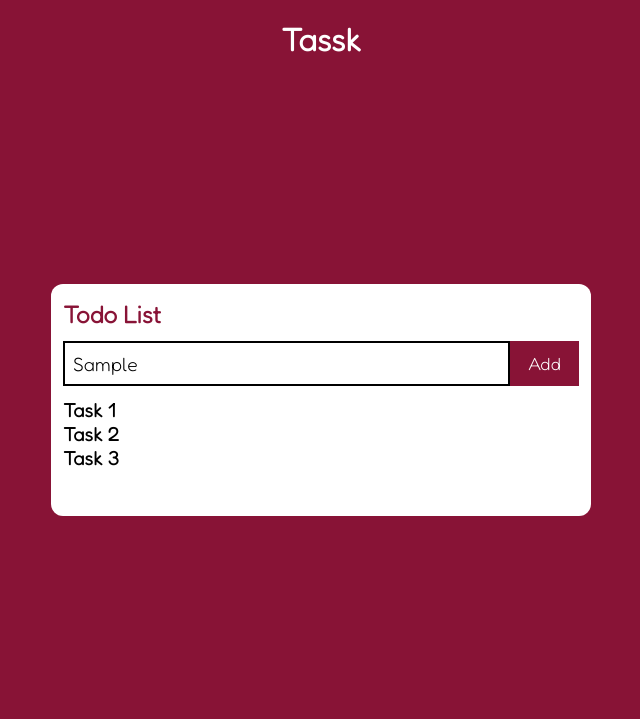
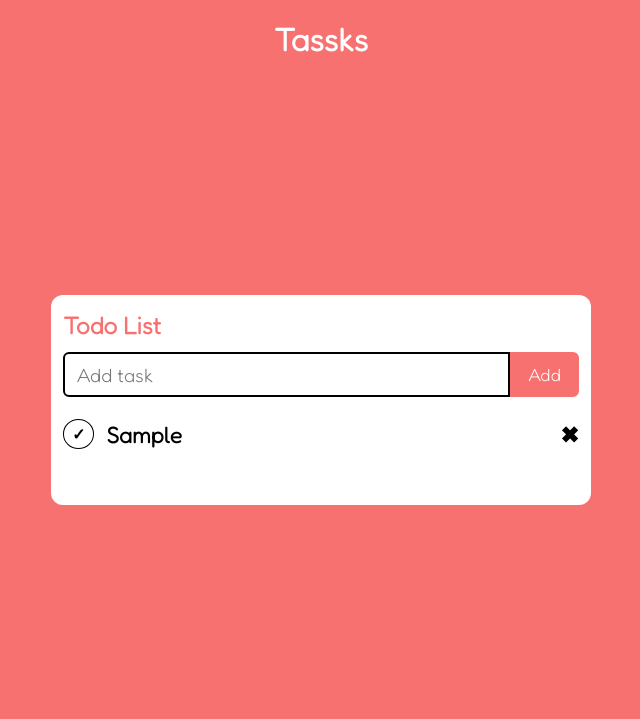
Before and after one commit to Habib-0007/Tassks, a plain HTML site: page index.html in a window 1280 px wide. Both pictures are taken after typing "Sample" into the empty fields and a click on the button "Add". Shown: the top 719 px of the page, without its empty margins (319-959 px from the left). Drawn offline with Linux system fonts and the light colour scheme.

Commit message:
Made the App functional

```diff
--- a/css/index.css
+++ b/css/index.css
@@ -8,7 +8,8 @@
 }
 
 :root {
-	--main: hsl(342, 75.5%, 30.4%);
+	/*--main: hsl(342, 75.5%, 30.4%);*/
+	--main: hsl(0, 90.6%, 70.8%);
 }
 
 main {
@@ -54,8 +55,14 @@ header h1 {
 .input-area input {
 	border: 2px solid #000;
 	font-size: 1.2em;
-	padding-left: 8px;
+	padding-inline: 12px 6px;
 	width: 100%;
+	border-radius: 6px 0px 0px 6px;
+}
+
+.input-area input:hover {
+	border-color: var(--main);
+	caret-color: var(--main);
 }
 
 .input-area button {
@@ -64,6 +71,7 @@ header h1 {
 	color: #fff;
 	padding: 10px 16px;
 	font-size: 1.1em;
+	border-radius: 0px 6px 6px 0px;
 }
 
 .task-list {
@@ -72,8 +80,39 @@ header h1 {
 }
 
 .task-list li {
-	font-size: 1.2em;
+	font-size: 1.4em;
 	font-weight: 600;
+	padding-block: 10px;
+	padding-right: 1em;
+	position: relative;
+	display: flex;
+	align-items: center;
+}
+
+.task-list li::before {
+	content: "\2713";
+	margin-right: 12px;
+	border: 1px solid #000;
+	padding: 4px 8px;
+	border-radius: 50%;
+	font-size: 16px;
+}
+
+.task-list li.checked {
+	text-decoration: line-through;
+}
+
+.task-list li.checked::before {
+	text-decoration: none !important;
+	background: var(--main);
+	color: #fff;
+	border-color: var(--main);
+}
+
+.task-list span {
+	position: absolute;
+	right: 0px;
+	text-align: center;
 }
 
 footer {
--- a/index.html
+++ b/index.html
@@ -19,7 +19,7 @@
 	<body>
 		<main>
 			<header>
-				<h1>Tassk</h1>
+				<h1>Tassks</h1>
 			</header>
 			<section class="container">
 				<h2>Todo List</h2>
@@ -27,11 +27,7 @@
 					<input type="text" placeholder="Add task" />
 					<button>Add</button>
 				</div>
-				<ul class="task-list">
-					<li>Task 1</li>
-					<li>Task 2</li>
-					<li>Task 3</li>
-				</ul>
+				<ul class="task-list"></ul>
 			</section>
 			<footer>
 				<li>
--- a/js/index.js
+++ b/js/index.js
@@ -0,0 +1,43 @@
+let inputBox = document.querySelector(".input-area input");
+let addBtn = document.querySelector(".input-area button");
+let taskList = document.querySelector(".task-list");
+
+addBtn.addEventListener("click", () => {
+	let inputBoxValue = inputBox.value;
+	if (inputBoxValue == "") {
+		alert("You must write something");
+	} else {
+		var li = document.createElement("li");
+		li.textContent = `${inputBoxValue}`;
+		taskList.appendChild(li);
+		var span = document.createElement("span");
+		span.textContent = "\u2716";
+		li.appendChild(span);
+	}
+	inputBox.value = "";
+	saveTasks();
+});
+
+taskList.addEventListener(
+	"click",
+	e => {
+		if (e.target.tagName == "LI") {
+			e.target.classList.toggle("checked");
+			saveTasks();
+		} else if (e.target.tagName == "SPAN") {
+			e.target.parentElement.remove();
+			saveTasks();
+		}
+	},
+	false
+);
+
+const saveTasks = () => {
+	localStorage.setItem("tasks", taskList.innerHTML);
+};
+
+const showTasksList = () => {
+	taskList.innerHTML = localStorage.getItem("tasks");
+};
+
+showTasksList();
```
